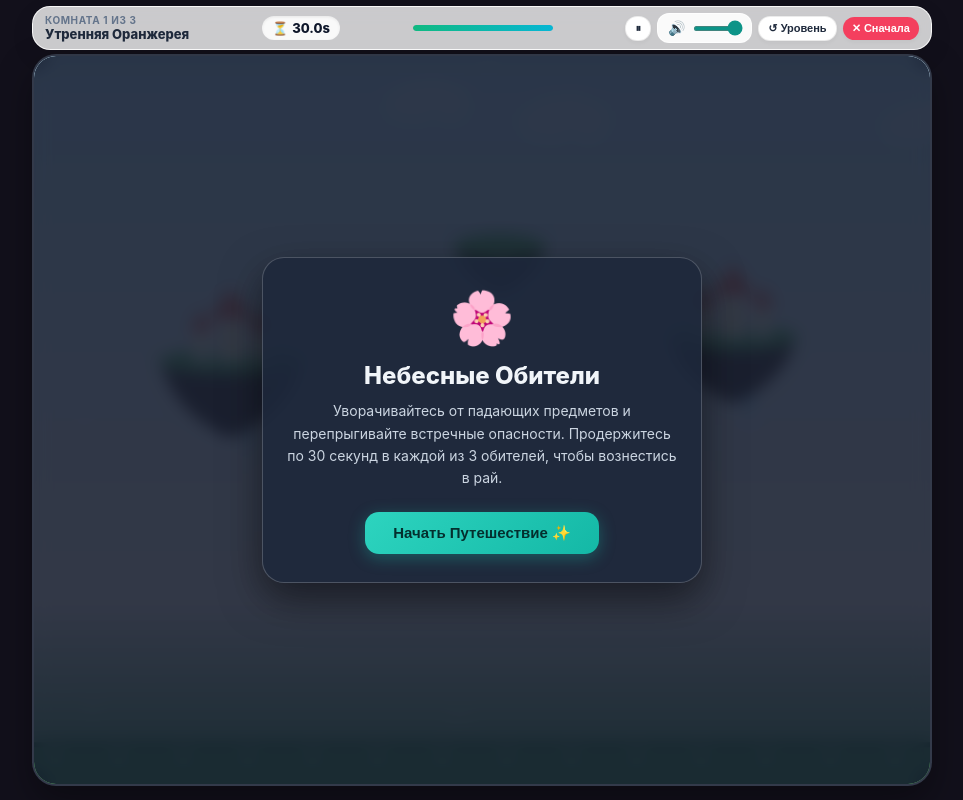
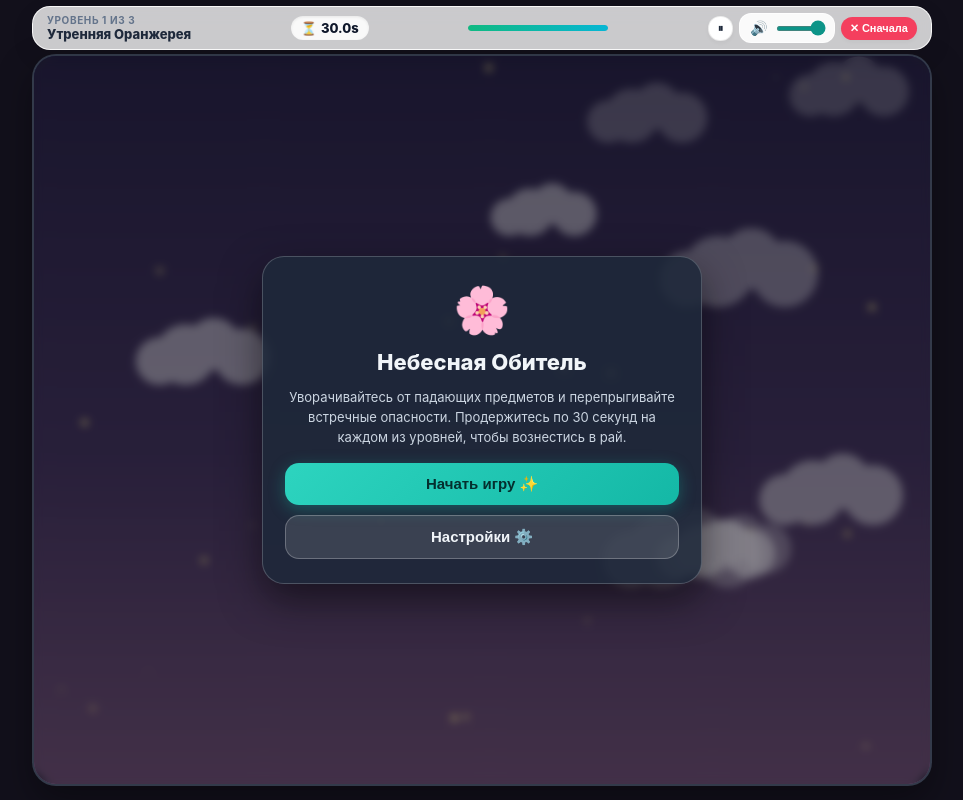
Before and after one commit to stereosigure/heaven-is-full, a plain HTML site: page index.html in a window 1280 px wide. Shown: the whole page, without its empty margins (158-1121 px from the left). Drawn offline with Linux system fonts and the light colour scheme.

Commit message:
Update index.html
изменено меню

```diff
--- a/index.html
+++ b/index.html
@@ -11,7 +11,7 @@
       padding: 0;
       user-select: none;
       -webkit-user-select: none;
-      touch-action: none; /* Полная блокировка паразитных жестов и зума */
+      touch-action: none;
     }
 
     body {
@@ -30,7 +30,7 @@
       color: #333;
     }
 
-    /* Верхняя панель */
+    /* Верхняя панель управления */
     .top-panel {
       width: 100%;
       max-width: 900px;
@@ -39,7 +39,7 @@
       -webkit-backdrop-filter: blur(12px);
       border: 1px solid rgba(255, 255, 255, 0.85);
       border-radius: 18px;
-      padding: 6px 12px;
+      padding: 6px 14px;
       display: flex;
       flex-wrap: nowrap;
       align-items: center;
@@ -190,7 +190,7 @@
       display: block;
     }
 
-    /* Модалки */
+    /* Модальные окна */
     .modal-overlay {
       position: absolute;
       inset: 0;
@@ -208,29 +208,49 @@
       transition: opacity 0.3s ease;
     }
 
+    /* Главное меню прозрачнее, чтобы любоваться плывущими облаками */
+    .modal-overlay.menu-bg {
+      background: rgba(18, 16, 27, 0.45);
+      backdrop-filter: blur(4px);
+      -webkit-backdrop-filter: blur(4px);
+    }
+
     .modal-overlay.hidden { display: none; }
 
     .modal-card {
       max-width: 440px;
       width: 100%;
-      background: rgba(30, 41, 59, 0.85);
+      background: rgba(30, 41, 59, 0.88);
       border: 1px solid rgba(255, 255, 255, 0.2);
       border-radius: 22px;
-      padding: 28px 24px;
+      padding: 24px 22px;
       box-shadow: 0 16px 40px rgba(0, 0, 0, 0.5);
-    }
-
-    .modal-icon { font-size: 52px; margin-bottom: 12px; }
-    .modal-title { font-size: 24px; font-weight: 800; margin-bottom: 10px; color: #f1f5f9; }
-    .modal-desc { font-size: 14px; line-height: 1.6; color: #cbd5e1; margin-bottom: 22px; }
+      display: flex;
+      flex-direction: column;
+      align-items: center;
+      gap: 12px;
+    }
+
+    .modal-icon { font-size: 46px; }
+    .modal-title { font-size: 22px; font-weight: 800; color: #f1f5f9; }
+    .modal-desc { font-size: 13px; line-height: 1.55; color: #cbd5e1; }
+
+    .menu-btn-group {
+      width: 100%;
+      display: flex;
+      flex-direction: column;
+      gap: 10px;
+      margin-top: 4px;
+    }
 
     .btn-action {
+      width: 100%;
       background: linear-gradient(135deg, #2dd4bf, #14b8a6);
       color: #042f2e;
       font-size: 15px;
       font-weight: 800;
       border: none;
-      padding: 12px 28px;
+      padding: 12px 24px;
       border-radius: 14px;
       cursor: pointer;
       box-shadow: 0 4px 16px rgba(20, 184, 166, 0.35);
@@ -239,6 +259,35 @@
 
     .btn-action:hover { filter: brightness(1.1); }
     .btn-action:active { transform: scale(0.97); }
+
+    .btn-secondary {
+      background: rgba(255, 255, 255, 0.12);
+      border: 1px solid rgba(255, 255, 255, 0.25);
+      color: #f1f5f9;
+      box-shadow: none;
+    }
+    .btn-secondary:hover { background: rgba(255, 255, 255, 0.2); }
+
+    .settings-row {
+      display: flex;
+      align-items: center;
+      justify-content: space-between;
+      width: 100%;
+      padding: 12px 14px;
+      background: rgba(15, 23, 42, 0.6);
+      border-radius: 14px;
+      border: 1px solid rgba(255, 255, 255, 0.1);
+      margin: 8px 0;
+    }
+
+    .settings-label {
+      font-size: 14px;
+      font-weight: 600;
+      color: #e2e8f0;
+      display: flex;
+      align-items: center;
+      gap: 6px;
+    }
 
     .dialogue-overlay {
       position: absolute;
@@ -293,7 +342,7 @@
       margin-top: 8px;
     }
 
-    /* Удобный мобильный геймпад под большие пальцы */
+    /* Мобильный геймпад */
     .touch-controls {
       width: 100%;
       max-width: 900px;
@@ -376,7 +425,6 @@
         <button id="btnMute" class="btn-icon" title="Звук">🔊</button>
         <input id="volumeSlider" class="volume-slider" type="range" min="0" max="1" step="0.05" value="1">
       </div>
-      <button id="btnRestartRoom" class="btn-pill" title="Начать заново уровень">↺ Уровень</button>
       <button id="btnFullReset" class="btn-pill btn-danger" title="Начать заново всю игру">✕ Сначала</button>
     </div>
   </header>
@@ -384,25 +432,48 @@
   <main class="game-viewport">
     <canvas id="gameCanvas"></canvas>
 
-    <div id="startScreen" class="modal-overlay">
+    <!-- Главное Меню -->
+    <div id="startScreen" class="modal-overlay menu-bg">
       <div class="modal-card">
         <div class="modal-icon">🌸</div>
-        <h2 class="modal-title">Небесные Обители</h2>
+        <h2 class="modal-title">Небесная Обитель</h2>
         <p class="modal-desc">
-          Уворачивайтесь от падающих предметов и перепрыгивайте встречные опасности. Продержитесь по 30 секунд в каждой из 3 обителей, чтобы вознестись в рай.
+          Уворачивайтесь от падающих предметов и перепрыгивайте встречные опасности. Продержитесь по 30 секунд на каждом из уровней, чтобы вознестись в рай.
         </p>
-        <button id="btnStart" class="btn-action">Начать Путешествие ✨</button>
+        <div class="menu-btn-group">
+          <button id="btnStart" class="btn-action">Начать игру ✨</button>
+          <button id="btnOpenSettings" class="btn-action btn-secondary">Настройки ⚙️</button>
+        </div>
       </div>
     </div>
 
+    <!-- Модальное окно настроек -->
+    <div id="settingsScreen" class="modal-overlay menu-bg hidden">
+      <div class="modal-card">
+        <div class="modal-icon">⚙️</div>
+        <h2 class="modal-title">Настройки</h2>
+        <div class="settings-row">
+          <span class="settings-label"><span id="settingsMuteIcon">🔊</span> Громкость</span>
+          <input id="settingsVolumeSlider" class="volume-slider" style="width: 110px;" type="range" min="0" max="1" step="0.05" value="1">
+        </div>
+        <div class="menu-btn-group">
+          <button id="btnCloseSettings" class="btn-action">Назад в меню</button>
+        </div>
+      </div>
+    </div>
+
+    <!-- Модальное окно паузы (включает кнопку перезапуска уровня) -->
     <div id="pauseScreen" class="modal-overlay hidden">
       <div class="modal-card">
         <div class="modal-icon">⏸️</div>
         <h2 class="modal-title">Игра на паузе</h2>
         <p class="modal-desc">
-          Время замерло в воздухе. Отдохните и возвращайтесь к испытаниям!
+          Время замерло в воздухе. Отдохните или начните испытание заново!
         </p>
-        <button id="btnResume" class="btn-action">Продолжить 🌿</button>
+        <div class="menu-btn-group">
+          <button id="btnResume" class="btn-action">Продолжить 🌿</button>
+          <button id="btnRestartRoom" class="btn-action btn-secondary">↺ Начать уровень заново</button>
+        </div>
       </div>
     </div>
 
@@ -430,7 +501,7 @@
         <div class="modal-icon">🪶</div>
         <h2 class="modal-title" style="color: #fde047;">Испепелены в Свете!</h2>
         <p class="modal-desc" style="margin-bottom: 0;">
-          Вы с честью преодолели все испытания! Но свободные места в раю подошли к концу. Ваш дух стал теплым закатным сиянием небес, наверное...
+          Вы с честью преодолели все испытания! Но свободные места в раю подошли к концу. Ваш дух стал тёплым закатным сиянием небес, наверное...
         </p>
       </div>
     </div>
@@ -744,6 +815,7 @@
     const progressBarEl = document.getElementById('progressBar');
 
     const startScreen = document.getElementById('startScreen');
+    const settingsScreen = document.getElementById('settingsScreen');
     const pauseScreen = document.getElementById('pauseScreen');
     const deathScreen = document.getElementById('deathScreen');
     const dialogueOverlay = document.getElementById('dialogueOverlay');
@@ -751,6 +823,8 @@
     const endingScreen = document.getElementById('endingScreen');
 
     const btnStart = document.getElementById('btnStart');
+    const btnOpenSettings = document.getElementById('btnOpenSettings');
+    const btnCloseSettings = document.getElementById('btnCloseSettings');
     const btnResume = document.getElementById('btnResume');
     const btnPause = document.getElementById('btnPause');
     const btnRevive = document.getElementById('btnRevive');
@@ -758,6 +832,8 @@
     const btnFullReset = document.getElementById('btnFullReset');
     const btnMute = document.getElementById('btnMute');
     const volumeSlider = document.getElementById('volumeSlider');
+    const settingsVolumeSlider = document.getElementById('settingsVolumeSlider');
+    const settingsMuteIcon = document.getElementById('settingsMuteIcon');
 
     const STAGE_CONFIGS = {
       1: {
@@ -814,7 +890,22 @@
     let CW = 800;
     let CH = 500;
     let floorY = 450;
-    let mobileScale = 1.0; // Динамический масштаб для мобильных
+    let mobileScale = 1.0;
+
+    // Фоновые облака специально для главного меню
+    let menuClouds = [];
+    function initMenuClouds() {
+      menuClouds = [];
+      for (let i = 0; i < 9; i++) {
+        menuClouds.push({
+          x: Math.random() * CW,
+          y: Math.random() * (CH * 0.85) + 30,
+          scale: Math.random() * 0.7 + 0.6,
+          speed: Math.random() * 14 + 10,
+          alpha: Math.random() * 0.35 + 0.25
+        });
+      }
+    }
 
     function resize() {
       const parent = canvas.parentElement;
@@ -832,11 +923,10 @@
       ctx.resetTransform();
       ctx.scale(dpr, dpr);
 
-      // На узких мобильных экранах уменьшаем пропорции персонажа и предметов
       mobileScale = CW < 550 ? 0.78 : 1.0;
-
       floorY = CH - 42;
       hero.updateDimensions();
+      if (menuClouds.length === 0) initMenuClouds();
     }
     window.addEventListener('resize', resize);
 
@@ -934,7 +1024,6 @@
         const cy = this.y + this.h / 2;
         c.translate(cx, cy);
 
-        // Масштабирование персонажа под экран
         c.scale(mobileScale, mobileScale);
 
         if (!this.facingRight) c.scale(-1, 1);
@@ -1155,7 +1244,6 @@
         this.w = 36 * mobileScale;
         this.h = 22 * mobileScale;
         this.y = y;
-        // Запускаем далеко за пределами экрана, чтобы появление было плавным
         const offset = 140;
         this.x = side === 'left' ? -offset : CW + offset;
         this.vx = (side === 'left' ? 1 : -1) * speed;
@@ -1535,7 +1623,48 @@
       c.restore();
     }
 
-    function renderScene(c) {
+    // Фоновая отрисовка для главного меню и настроек
+    function renderMenuBackdrop(c, dt) {
+      const grad = c.createLinearGradient(0, 0, 0, CH);
+      grad.addColorStop(0, '#1f1b3c');
+      grad.addColorStop(0.55, '#3b2d54');
+      grad.addColorStop(1, '#6b4c6e');
+      c.fillStyle = grad;
+      c.fillRect(0, 0, CW, CH);
+
+      // Плывущие облака
+      menuClouds.forEach(cl => {
+        cl.x += cl.speed * dt;
+        if (cl.x > CW + 160) cl.x = -160;
+
+        c.save();
+        c.translate(cl.x, cl.y);
+        c.scale(cl.scale, cl.scale);
+        c.fillStyle = `rgba(255, 255, 255, ${cl.alpha})`;
+        c.beginPath();
+        c.arc(0, 0, 28, 0, Math.PI * 2);
+        c.arc(26, -10, 24, 0, Math.PI * 2);
+        c.arc(52, 2, 26, 0, Math.PI * 2);
+        c.arc(-24, 6, 22, 0, Math.PI * 2);
+        c.fill();
+        c.restore();
+      });
+
+      // Мягкие мерцающие частицы света
+      state.ambientParticles.forEach(p => {
+        c.fillStyle = `rgba(254, 240, 138, ${p.alpha * 1.2})`;
+        c.beginPath();
+        c.arc(p.x, p.y, p.r * 1.2, 0, Math.PI * 2);
+        c.fill();
+      });
+    }
+
+    function renderScene(c, dt) {
+      if (state.screen === 'START') {
+        renderMenuBackdrop(c, dt);
+        return;
+      }
+
       const isBossStage = (state.screen === 'CUTSCENE' || state.currentLevel === 'boss');
       const st = STAGE_CONFIGS[isBossStage ? 'boss' : state.currentLevel] || STAGE_CONFIGS[1];
 
@@ -1928,7 +2057,7 @@
     function updateHeaderUI() {
       const isBoss = (state.currentLevel === 'boss' || state.screen === 'CUTSCENE');
       const cfg = STAGE_CONFIGS[isBoss ? 'boss' : state.currentLevel] || STAGE_CONFIGS[1];
-      roomCounterEl.textContent = isBoss ? 'Финал' : `Комната ${state.currentLevel} из 3`;
+      roomCounterEl.textContent = isBoss ? 'Финал' : `Уровень ${state.currentLevel} из 3`;
       roomTitleEl.textContent = cfg.name;
     }
 
@@ -1989,13 +2118,11 @@
 
           state.horizontalTimer -= dt;
           if (state.horizontalTimer <= 0 && cfg && cfg.sideHazard) {
-            // Комфортный интервал спавна сбоку
             const isMobile = CW < 550;
             state.horizontalTimer = Math.random() * 3.2 + (isMobile ? 4.2 : 3.2);
 
             const side = Math.random() > 0.5 ? 'left' : 'right';
 
-            // На телефоне скорость сбалансирована так, чтобы препятствие летело ~2.5–3 секунды через экран
             let hazSpeed = Math.random() * 50 + 190 + (state.currentLevel * 25);
             if (isMobile) {
               hazSpeed = (CW * 0.32) + (state.currentLevel * 10);
@@ -2065,7 +2192,7 @@
       state.islandWobble += dt * 1.2;
 
       ctx.clearRect(0, 0, CW, CH);
-      renderScene(ctx);
+      renderScene(ctx, dt);
 
       if (state.screen === 'PLAYING') {
         state.fallingItems.forEach(item => item.draw(ctx));
@@ -2124,7 +2251,6 @@
     window.addEventListener('keydown', onKeyDown);
     window.addEventListener('keyup', onKeyUp);
 
-    // Улучшенный мультитач без сбоев и залипаний
     function bindTouch(btn, onDown, onUp) {
       btn.addEventListener('touchstart', (e) => {
         e.preventDefault();
@@ -2150,24 +2276,48 @@
     bindTouch(document.getElementById('btnTouchRight'), () => { if (!state.isPaused) state.keys.right = true; }, () => { state.keys.right = false; });
     bindTouch(document.getElementById('btnTouchJump'), () => { if (!state.isPaused) state.keys.jump = true; }, () => { state.keys.jump = false; });
 
+    function syncVolumeControls(val) {
+      volumeSlider.value = val;
+      settingsVolumeSlider.value = val;
+      audio.setVolume(val);
+      if (audio.isMuted) {
+        audio.toggleMute();
+      }
+      btnMute.textContent = '🔊';
+      settingsMuteIcon.textContent = '🔊';
+    }
+
     btnMute.addEventListener('click', () => {
       audio.init();
       audio.resume();
       const muted = audio.toggleMute();
       btnMute.textContent = muted ? '🔇' : '🔊';
+      settingsMuteIcon.textContent = muted ? '🔇' : '🔊';
     });
-
-    btnPause.addEventListener('click', () => { togglePause(); });
-    btnResume.addEventListener('click', () => { togglePause(); });
 
     volumeSlider.addEventListener('input', (e) => {
       audio.init();
       audio.resume();
-      audio.setVolume(e.target.value);
-      if (audio.isMuted) {
-        audio.toggleMute();
-        btnMute.textContent = '🔊';
-      }
+      syncVolumeControls(e.target.value);
+    });
+
+    settingsVolumeSlider.addEventListener('input', (e) => {
+      audio.init();
+      audio.resume();
+      syncVolumeControls(e.target.value);
+    });
+
+    btnPause.addEventListener('click', () => { togglePause(); });
+    btnResume.addEventListener('click', () => { togglePause(); });
+
+    btnOpenSettings.addEventListener('click', () => {
+      startScreen.classList.add('hidden');
+      settingsScreen.classList.remove('hidden');
+    });
+
+    btnCloseSettings.addEventListener('click', () => {
+      settingsScreen.classList.add('hidden');
+      startScreen.classList.remove('hidden');
     });
 
     function restartCurrentRoom() {
@@ -2192,6 +2342,7 @@
     function fullGameReset() {
       state.isPaused = false;
       pauseScreen.classList.add('hidden');
+      settingsScreen.classList.add('hidden');
       state.screen = 'PLAYING';
       state.currentLevel = 1;
       state.timeLeft = 30.0;
@@ -2240,6 +2391,7 @@
     window.addEventListener('load', () => {
       resize();
       initAtmosphere();
+      initMenuClouds();
       updateHeaderUI();
       hero.reset(CW / 2);
       requestAnimationFrame(gameLoop);
```
